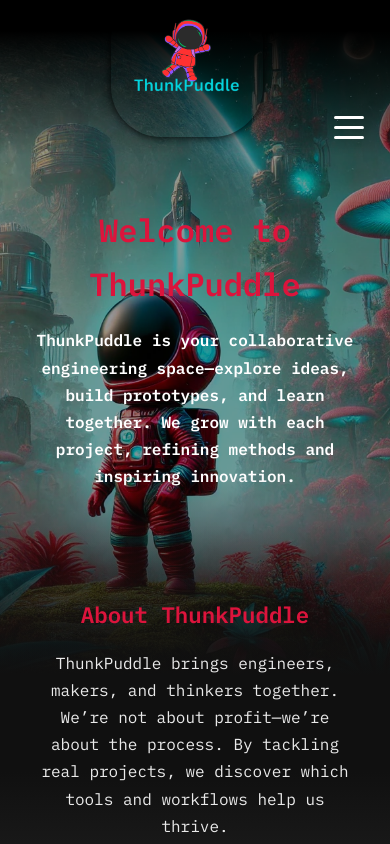
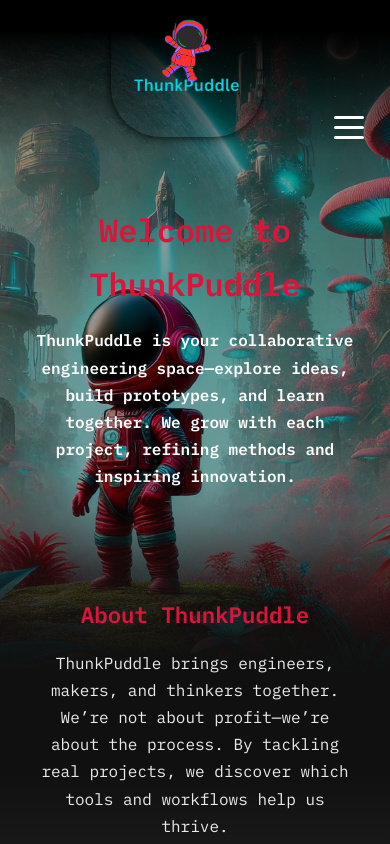
Before and after one commit to ThunkPuddle/ThunkPuddle, a plain HTML site: page index.html in a window 390 px wide. Shown: the top 844 px of the page. Drawn offline with Linux system fonts and the light colour scheme.

Commit message:
shifted background slightly

```diff
--- a/styles.css
+++ b/styles.css
@@ -457,6 +457,7 @@
     }
 
     .hero {
+        background-position: 52% center;
         padding: 11rem 1rem;
         text-align: center;
         min-height: 80vh; /* Adjust height for smaller screens */
```
